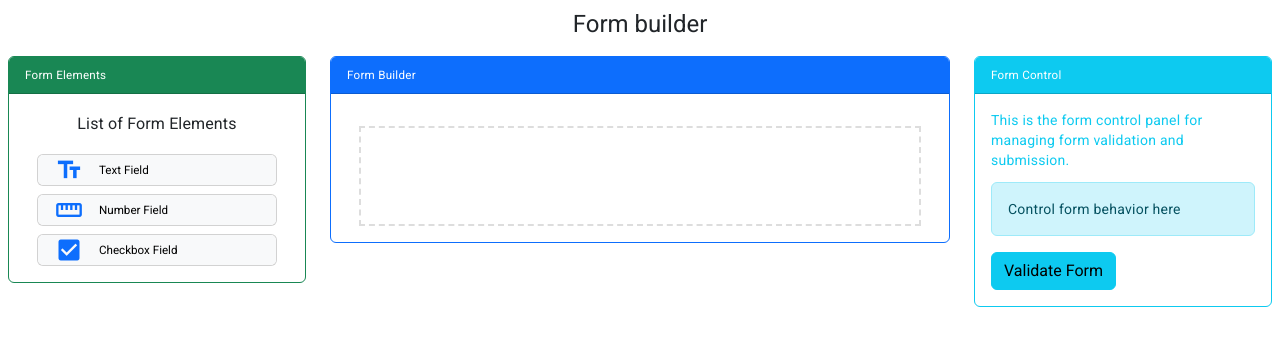
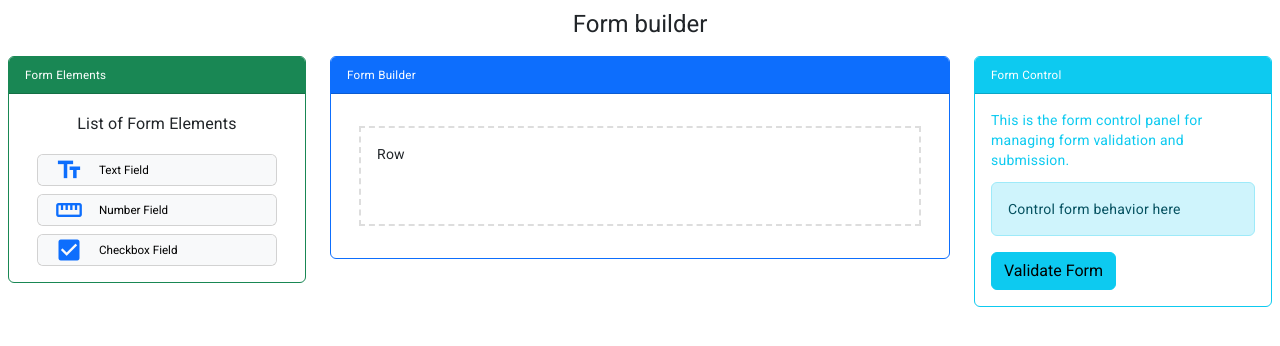
Before and after one commit to Pradeeptamilvel/Form-builder-with-drag-and-drop-MAT-Library-, an Angular app: page / in a window 1280 px wide. Shown: the top 346 px of the page. Built offline with nearby package versions, Linux system fonts and the light colour scheme.

Commit message:
field label will add in horizantal

```diff
--- a/src/app/component/main-form/form-builder/form-editor.component.html
+++ b/src/app/component/main-form/form-builder/form-editor.component.html
@@ -4,12 +4,17 @@
     cdkDropList
     (cdkDropListDropped)="onDrop($event, item.id)"
     [cdkDropListConnectedTo]="['field-selector']"
+    [cdkDropListOrientation]="'mixed'"
+    class="mb-3"
   >
-    @for (items of item.fields; track items.id) {
-    <div>
-      {{ items.label }}
+    <div class="mb-2">Row</div>
+    <div class="row">
+      @for (items of item.fields; track items.id) {
+      <div class="col">
+        {{ items.label }}
+      </div>
+      }
     </div>
-    }
   </div>
   }
 </div>
```
